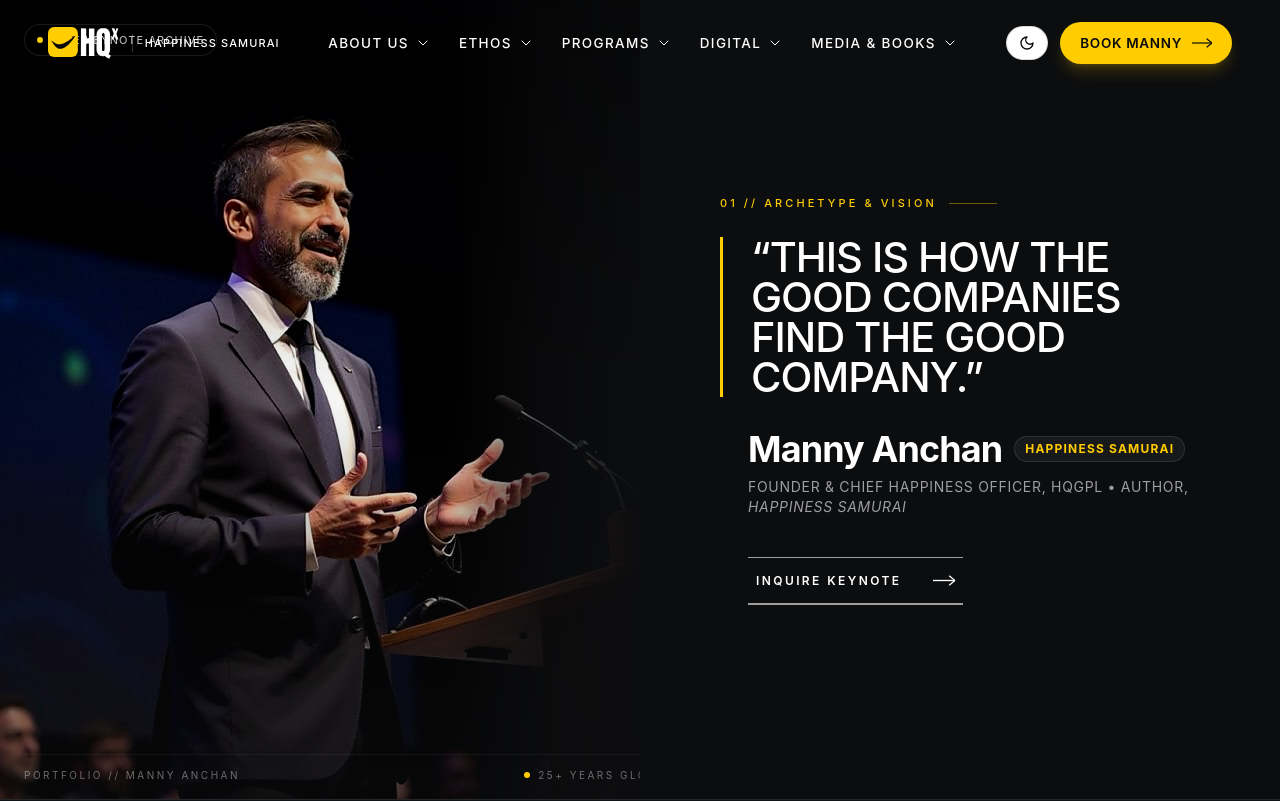
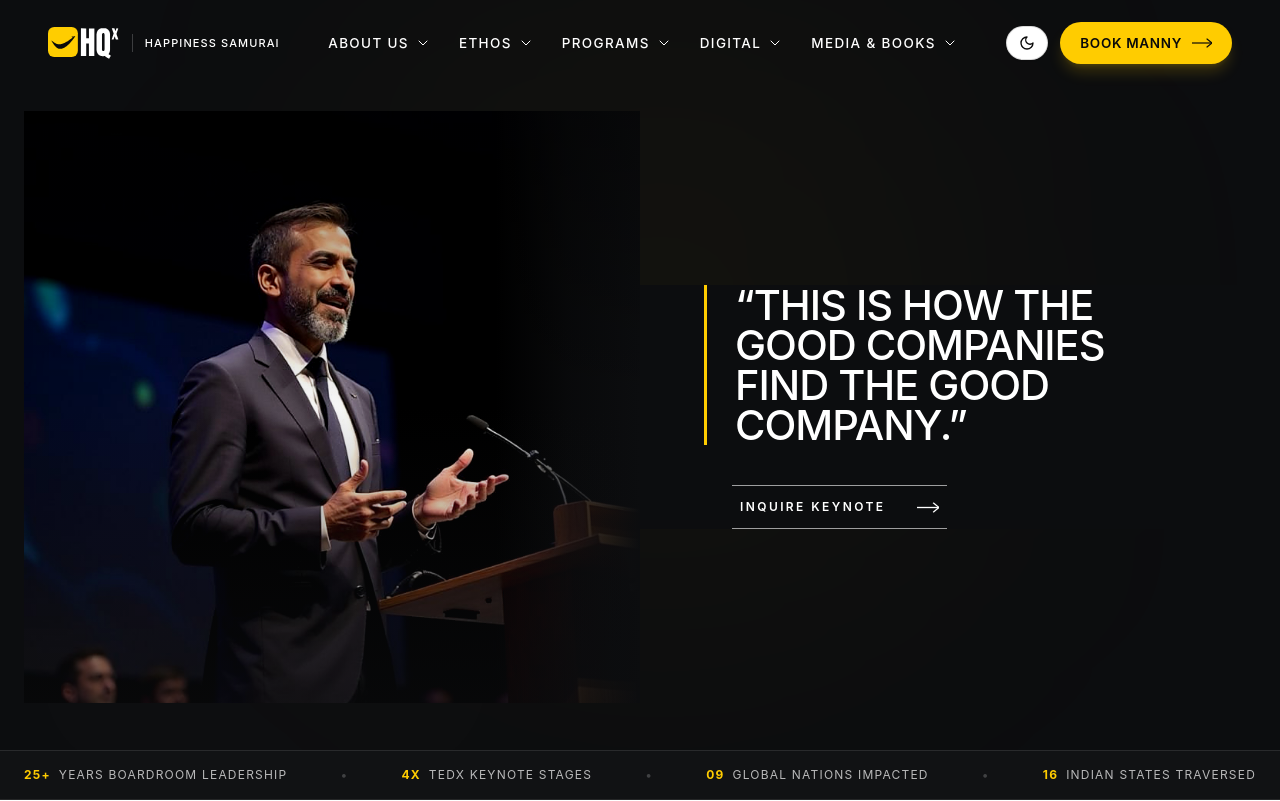
Before and after one commit to excitenext21-bit/HQX, a React (Vite) app: page /founder in a window 1280 px wide. Shown: the top 801 px of the page. Built offline with nearby package versions, Linux system fonts and the light colour scheme; the HTML template or start-up script is replaced by a standard one; a web font is replaced by a local one.

Commit message:
Dock stats ribbon fit-to-screen at hero base and clean up overlay text

```diff
--- a/src/pages/Founder.jsx
+++ b/src/pages/Founder.jsx
@@ -56,22 +56,22 @@ export default function Founder() {
     <div className="min-h-screen bg-hq-white text-hq-black overflow-x-hidden selection:bg-hq-yellow selection:text-black">
 
       {/* =========================================================================
-          1. CINEMATIC EDITORIAL HERO SECTION (AWWWARDS-INSPIRED EDITORIAL MASTHEAD)
+          1. CINEMATIC EDITORIAL HERO SECTION (FIT TO SCREEN WITH DOCKED STATS STRIP)
           ========================================================================= */}
-      <section className="bg-[#0C0D0F] text-white border-b border-white/10 relative overflow-hidden min-h-[100svh] lg:h-screen lg:max-h-[960px] flex items-center pt-24 lg:pt-0">
+      <section className="bg-[#0C0D0F] text-white border-b border-white/10 relative overflow-hidden min-h-[100svh] lg:h-screen lg:max-h-screen flex flex-col justify-between pt-20 lg:pt-16">
 
         {/* Subtle Ambient Radial Light */}
         <div className="absolute top-0 right-1/4 w-[600px] h-[600px] bg-hq-yellow/[0.04] rounded-full blur-[160px] pointer-events-none" />
         <div className="absolute bottom-0 left-10 w-[450px] h-[450px] bg-white/[0.02] rounded-full blur-[140px] pointer-events-none" />
 
-        <div className="grid grid-cols-1 lg:grid-cols-12 w-full h-full min-h-[100svh] lg:min-h-0 lg:h-screen">
+        <div className="grid grid-cols-1 lg:grid-cols-12 w-full flex-1 items-center max-w-7xl mx-auto px-0 lg:px-6">
 
           {/* Left Column: High-Res Sharp Keynote Speaking Portrait with cinematic dissolve */}
           <motion.div
             initial={{ opacity: 0, scale: 1.08 }}
             animate={{ opacity: 1, scale: 1 }}
             transition={{ duration: 1.4, ease: luxuryEase }}
-            className="lg:col-span-6 relative h-[52vh] sm:h-[56vh] lg:h-full overflow-hidden bg-[#0C0D0F] flex items-center justify-center order-1 lg:order-1"
+            className="lg:col-span-6 relative h-[45vh] sm:h-[48vh] lg:h-full max-h-[74vh] overflow-hidden bg-[#0C0D0F] flex items-center justify-center order-1 lg:order-1"
           >
             <img
               src="/images/hero_showcase/founder_hero_keynote_speaking.jpg"
@@ -81,19 +81,13 @@ export default function Founder() {
             />
 
             {/* Seamless multi-directional gradient masks */}
-            <div className="hidden lg:block absolute inset-y-0 right-0 w-48 bg-gradient-to-l from-[#0C0D0F] via-[#0C0D0F]/70 to-transparent pointer-events-none" />
-            <div className="lg:hidden absolute inset-x-0 bottom-0 h-44 bg-gradient-to-t from-[#0C0D0F] via-[#0C0D0F]/85 to-transparent pointer-events-none" />
+            <div className="hidden lg:block absolute inset-y-0 right-0 w-36 bg-gradient-to-l from-[#0C0D0F] via-[#0C0D0F]/70 to-transparent pointer-events-none" />
+            <div className="lg:hidden absolute inset-x-0 bottom-0 h-32 bg-gradient-to-t from-[#0C0D0F] via-[#0C0D0F]/85 to-transparent pointer-events-none" />
             <div className="absolute inset-0 bg-gradient-to-b from-black/40 via-transparent to-[#0C0D0F]/60 pointer-events-none" />
-
-            {/* Awwwards Monospace Corner Tag */}
-            <div className="absolute top-6 left-6 z-20 hidden sm:flex items-center gap-2.5 px-3 py-1.5 rounded-full bg-black/40 backdrop-blur-md border border-white/10 text-[11px] font-mono tracking-widest uppercase text-white/80">
-              <span className="w-1.5 h-1.5 rounded-full bg-hq-yellow animate-pulse" />
-              <span>LIVE KEYNOTE ARCHIVE</span>
-            </div>
           </motion.div>
 
           {/* Right Column: Oversized High-Fashion Editorial Manifesto */}
-          <div className="lg:col-span-6 flex flex-col justify-center px-6 sm:px-12 md:px-16 lg:px-16 xl:px-20 py-12 lg:py-0 relative z-10 bg-[#0C0D0F] order-2 lg:order-2">
+          <div className="lg:col-span-6 flex flex-col justify-center px-6 sm:px-10 md:px-14 lg:px-12 xl:px-16 py-8 lg:py-0 relative z-10 bg-[#0C0D0F] order-2 lg:order-2">
 
             <motion.div
               variants={containerVariants}
@@ -101,40 +95,19 @@ export default function Founder() {
               animate="visible"
               className="max-w-xl flex flex-col"
             >
-              {/* Monospace Kicker */}
-              <motion.div variants={fadeUpVariants} className="flex items-center gap-3 mb-6">
-                <span className="text-[11px] font-mono uppercase tracking-[0.28em] text-hq-yellow font-medium">
-                  01 // ARCHETYPE &amp; VISION
-                </span>
-                <span className="w-12 h-[1px] bg-hq-yellow/40" />
-              </motion.div>
-
               {/* Massive Editorial Quote Headline */}
               <motion.blockquote
                 variants={fadeUpVariants}
-                className="founder-hero-quote text-2xl sm:text-3xl md:text-4xl lg:text-[2.2rem] xl:text-[2.6rem] font-medium leading-[1.2] tracking-tight uppercase text-white mb-8 border-l-[3px] border-hq-yellow pl-5 sm:pl-7"
+                className="founder-hero-quote text-2xl sm:text-3xl md:text-4xl lg:text-[2.2rem] xl:text-[2.6rem] font-medium leading-[1.2] tracking-tight uppercase text-white mb-8 sm:mb-10 border-l-[3px] border-hq-yellow pl-5 sm:pl-7"
               >
                 “THIS IS HOW THE GOOD COMPANIES FIND THE GOOD COMPANY.”
               </motion.blockquote>
-
-              {/* Founder Credential Meta */}
-              <motion.div variants={fadeUpVariants} className="mb-10 pl-5 sm:pl-7">
-                <div className="font-display text-2xl sm:text-3xl lg:text-4xl font-bold tracking-tight text-white mb-2 flex items-center gap-3">
-                  <span>Manny Anchan</span>
-                  <span className="text-xs font-mono uppercase tracking-widest text-hq-yellow px-2.5 py-1 rounded-full bg-white/5 border border-white/10 hidden sm:inline-block">
-                    Happiness Samurai
-                  </span>
-                </div>
-                <div className="text-xs sm:text-sm font-mono text-white/60 tracking-wider uppercase leading-relaxed">
-                  Founder &amp; Chief Happiness Officer, HQGPL • Author, <em>Happiness Samurai</em>
-                </div>
-              </motion.div>
 
               {/* Primary Action Button (Awwwards Magnetic Style) */}
               <motion.div variants={fadeUpVariants} className="pl-5 sm:pl-7">
                 <Link
                   to="/contact"
-                  className="group relative inline-flex items-center justify-between gap-8 py-4 px-2 font-display font-medium text-xs tracking-[0.2em] text-white hover:text-hq-yellow transition-colors duration-300 uppercase"
+                  className="group relative inline-flex items-center justify-between gap-8 py-3.5 px-2 font-display font-medium text-xs tracking-[0.2em] text-white hover:text-hq-yellow transition-colors duration-300 uppercase"
                 >
                   {/* Top hairline border line */}
                   <span className="absolute top-0 right-0 w-full group-hover:w-1/4 h-[1.25px] bg-white/60 group-hover:bg-hq-yellow transition-all duration-300 ease-out pointer-events-none" />
@@ -161,43 +134,31 @@ export default function Founder() {
           </div>
         </div>
 
-        {/* Bottom Editorial Coordinates Strip */}
-        <div className="absolute bottom-4 left-6 right-6 hidden lg:flex justify-between items-center text-[10px] font-mono tracking-[0.25em] text-white/40 border-t border-white/5 pt-3 pointer-events-none">
-          <span>PORTFOLIO // MANNY ANCHAN</span>
-          <span className="flex items-center gap-2">
-            <span className="w-1.5 h-1.5 rounded-full bg-hq-yellow" />
-            25+ YEARS GLOBAL EXECUTIVE TRAJECTORY
-          </span>
-          <span>SCROLL DOWN ↓</span>
-        </div>
-      </section>
-
-      {/* =========================================================================
-          2. STATS & REPUTATION TICKER STRIP (AWWWARDS MINIMALIST STRIP)
-          ========================================================================= */}
-      <div className="w-full bg-[#121316] text-white/80 py-4 px-6 border-b border-white/10 overflow-hidden">
-        <div className="max-w-7xl mx-auto flex flex-wrap items-center justify-between gap-4 text-xs font-mono uppercase tracking-widest">
+        {/* DOCKED STATS & REPUTATION TICKER STRIP (FIT TO SCREEN AT SCREEN BOTTOM) */}
+        <div className="w-full bg-[#121316]/95 backdrop-blur-md text-white/80 py-3.5 sm:py-4 px-6 border-t border-white/10 overflow-hidden relative z-20">
+          <div className="max-w-7xl mx-auto flex flex-wrap items-center justify-between gap-3 sm:gap-4 text-xs font-mono uppercase tracking-widest">
             <div className="flex items-center gap-2">
               <span className="text-hq-yellow font-bold">25+</span>
-            <span className="text-white/60">Years Boardroom Leadership</span>
+              <span className="text-white/70">Years Boardroom Leadership</span>
             </div>
             <span className="text-white/20 hidden md:inline">•</span>
             <div className="flex items-center gap-2">
               <span className="text-hq-yellow font-bold">4x</span>
-            <span className="text-white/60">TEDx Keynote Stages</span>
+              <span className="text-white/70">TEDx Keynote Stages</span>
             </div>
             <span className="text-white/20 hidden md:inline">•</span>
             <div className="flex items-center gap-2">
               <span className="text-hq-yellow font-bold">09</span>
-            <span className="text-white/60">Global Nations Impacted</span>
+              <span className="text-white/70">Global Nations Impacted</span>
             </div>
             <span className="text-white/20 hidden md:inline">•</span>
             <div className="flex items-center gap-2">
               <span className="text-hq-yellow font-bold">16</span>
-            <span className="text-white/60">Indian States Traversed</span>
+              <span className="text-white/70">Indian States Traversed</span>
             </div>
           </div>
         </div>
+      </section>
 
       {/* =========================================================================
           3. MAIN CONTENT SECTION: 100% WIDTH DUAL-TONE (TOP WHITE / LOWER YELLOW)
```
Also changed, not shown: 5 other files (tests, documents, lock files or other folders). Lines whose indentation alone changed are shown as unchanged.
